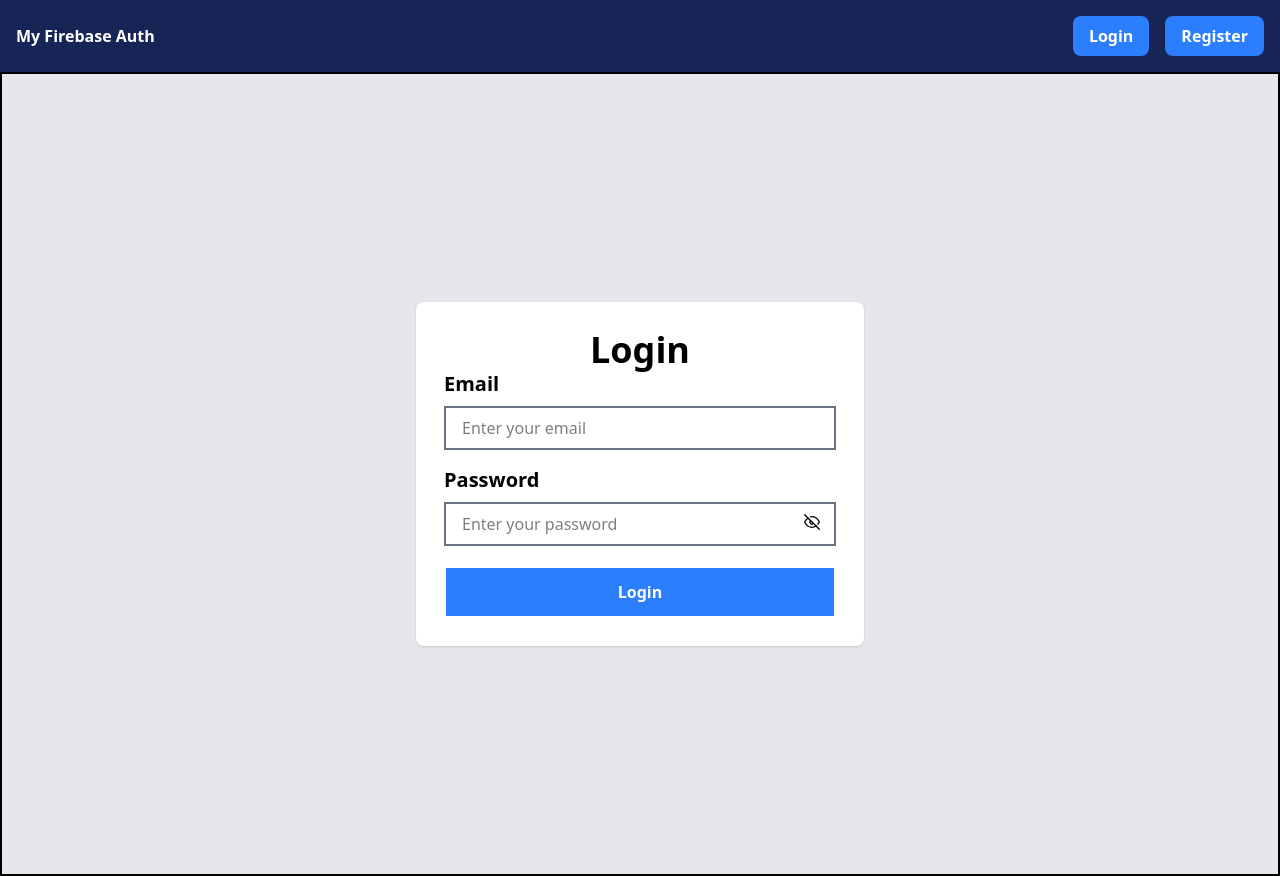
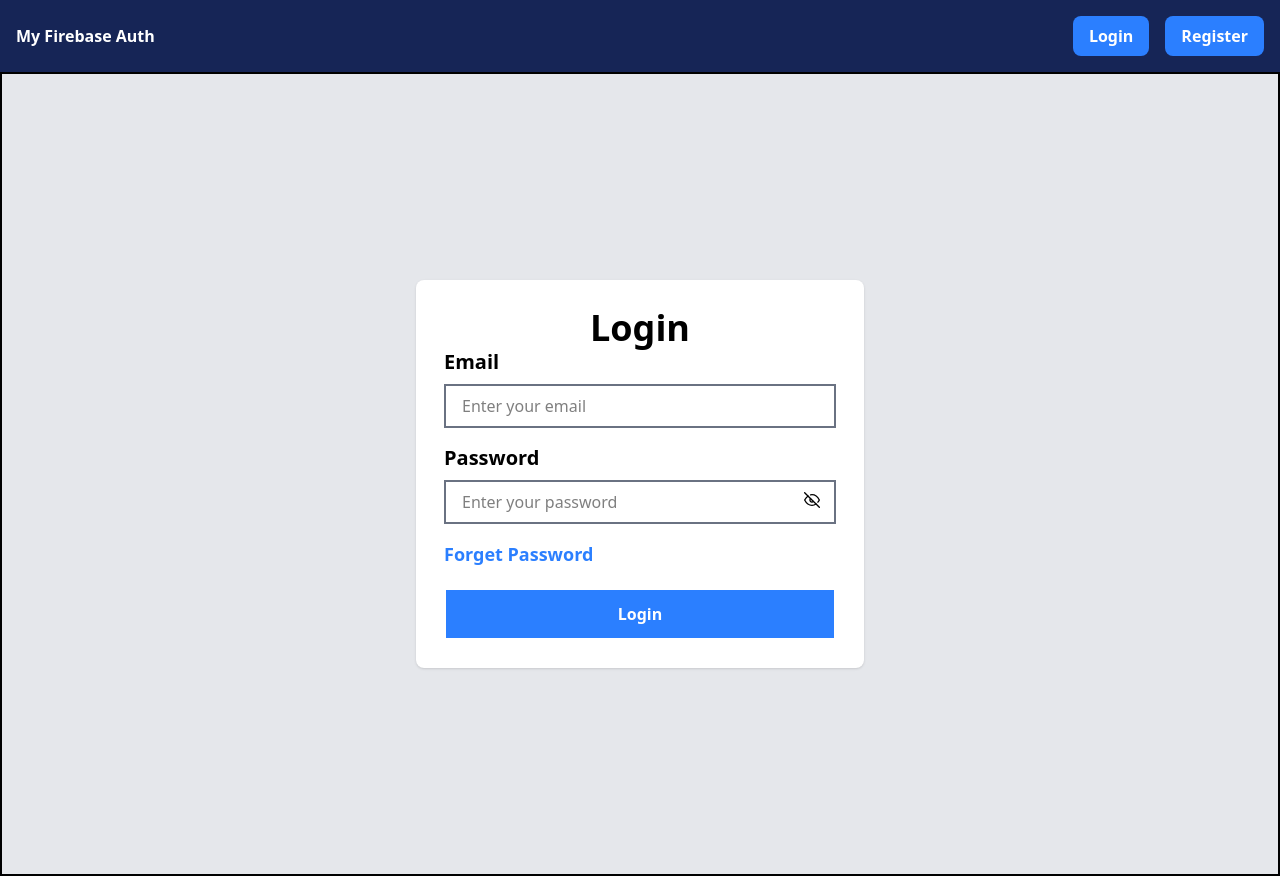
Before and after one commit to priyotush25/my-firebase-auth, a React (Vite) app: page /login in a window 1280 px wide. Built offline with nearby package versions, Linux system fonts and the light colour scheme; no server answers.

Commit message:
forget password

```diff
--- a/src/Pages/Login.jsx
+++ b/src/Pages/Login.jsx
@@ -1,5 +1,9 @@
-import { signInWithEmailAndPassword, signOut } from "firebase/auth";
-import { useState } from "react";
+import {
+  sendPasswordResetEmail,
+  signInWithEmailAndPassword,
+  signOut,
+} from "firebase/auth";
+import { useRef, useState } from "react";
 import { FiEye, FiEyeOff } from "react-icons/fi";
 import { toast } from "react-toastify";
 
@@ -11,7 +15,9 @@ const Login = () => {
   const [active, setActive] = useState(false);
 
   const [user, setUser] = useState(null);
+  const emailRef = useRef(null);
 
+  // login
   const handleSubmit = (e) => {
     e.preventDefault();
 
@@ -84,6 +90,19 @@ const Login = () => {
       });
   };
 
+  // password reset
+  const handleResetPassword = () => {
+    const email = emailRef.current.value;
+
+    sendPasswordResetEmail(auth, email)
+      .then(() => {
+        toast.success("check your email");
+      })
+      .catch((e) => {
+        toast.error(e.message);
+      });
+  };
+
   return (
     <div className="flex min-h-screen items-center justify-center">
       {user ? (
@@ -107,16 +126,21 @@ const Login = () => {
           onSubmit={handleSubmit}
         >
           <h1 className="text-4xl font-semibold text-center">Login</h1>
+
+          {/* email */}
           <div>
             <p className="text-xl font-semibold mb-2">Email</p>
             <input
               type="email"
               value={email}
+              ref={emailRef}
               placeholder="Enter your email"
               onChange={(e) => setEmail(e.target.value)}
               className="px-4 py-2 border-2 border-gray-500 w-full"
             />
           </div>
+
+          {/* password */}
           <div>
             <p className="text-xl font-semibold mb-2 mt-4">Password</p>
             <input
@@ -136,6 +160,18 @@ const Login = () => {
             </button>
           </div>
           <div>
+            <button
+              type="button"
+              onClick={handleResetPassword}
+              className="mt-4"
+            >
+              <h1 className="text-lg text-blue-500 font-semibold ">
+                Forget Password
+              </h1>
+            </button>
+          </div>
+
+          <div>
             <button className="my-btn">Login</button>
           </div>
         </form>
```
